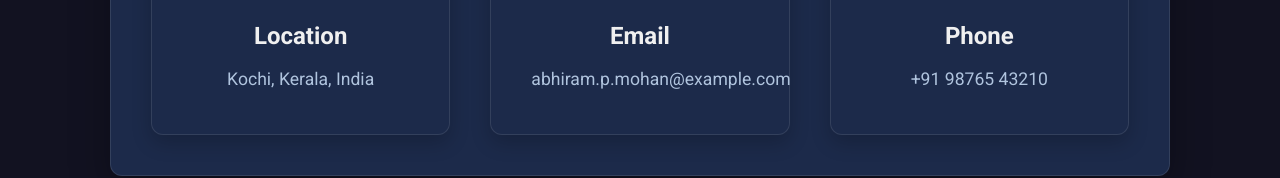
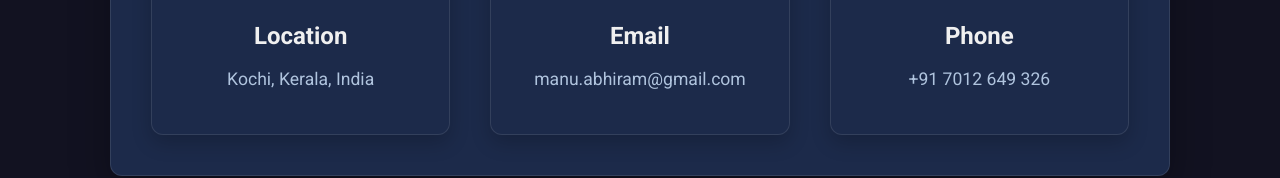
Before and after one commit to ItsmecomradeAbhiram/DigiCV, a plain HTML site: page index.html in a window 1280 px wide. Shown: the part 9864-10042 px from the top of the page. Drawn offline with nearby package versions, Linux system fonts and the light colour scheme.

Commit message:
Update index.html

```diff
--- a/index.html
+++ b/index.html
@@ -639,12 +639,12 @@
                      <div class="contact-item">
                         <i class="fas fa-envelope"></i>
                         <h3>Email</h3>
-                        <a href="mailto:abhiram.p.mohan@example.com">abhiram.p.mohan@example.com</a>
+                        <a href="mailto:abhiram.p.mohan@example.com">manu.abhiram@gmail.com</a>
                     </div>
                      <div class="contact-item">
                         <i class="fas fa-phone"></i>
                         <h3>Phone</h3>
-                        <p>+91 98765 43210</p>
+                        <p>+91 7012 649 326</p>
                     </div>
                 </div>
              </div>
```
